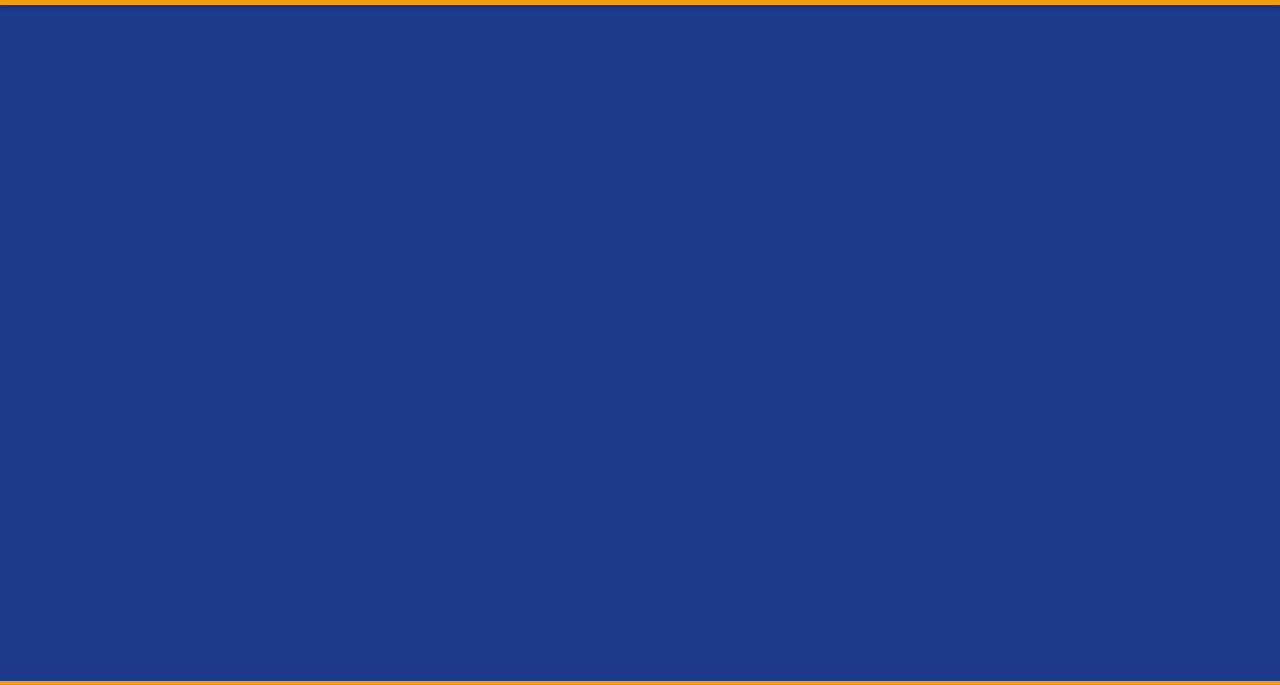
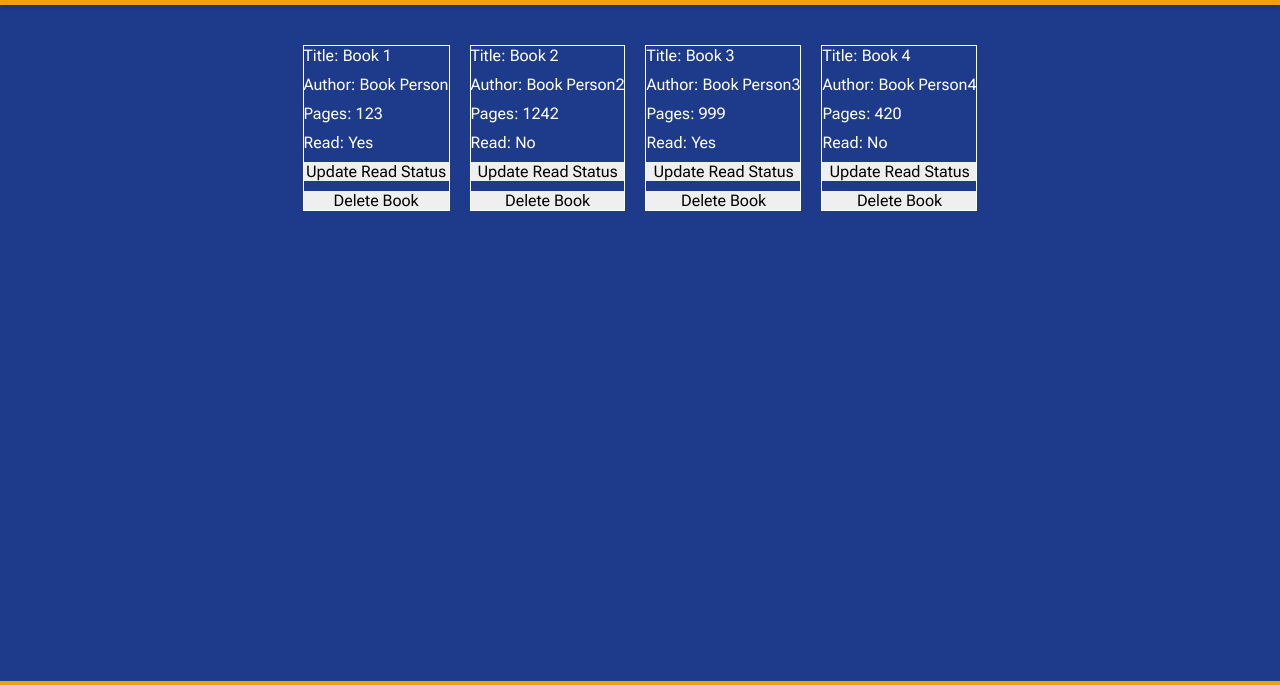
Before and after one commit to Nogiback/Book-Library, a plain HTML site: page index.html in a window 1280 px wide. Shown: the part 75-760 px from the top of the page. Drawn offline with nearby package versions, Linux system fonts and the light colour scheme.

Commit message:
created function that loops through book array and displays books on screen, added temp styling to book cards

```diff
--- a/script.js
+++ b/script.js
@@ -3,6 +3,10 @@
 const addBookBtn = document.getElementById('add-book');
 const addBookDialog = document.getElementById('container');
 const closeModal = document.getElementById('close-modal');
+const bookshelf = document.querySelector('.bookshelf');
+
+let library = JSON.parse(localStorage.getItem("books")) || [];
+
 
 addBookBtn.addEventListener('click', () => {
   addBookDialog.showModal();
@@ -10,15 +14,93 @@ addBookBtn.addEventListener('click', () => {
 
 closeModal.addEventListener('click', () => {
   addBookDialog.close();
-})
+});
 
-let library = JSON.parse(localStorage.getItem("books")) || [];
+// class Book {
+//   constructor(title, author, pages, read) {
+//     this.title = title;
+//     this.author = author;
+//     this.pages = pages;
+//     this.read = read;
+//   }
+// }
 
-class Book {
-  constructor(title, author, pages, read) {
-    this.title = title;
-    this.author = author;
-    this.pages = pages;
-    this.read = read;
+const books = [
+  {
+    title: 'Book 1',
+    author: 'Book Person',
+    pages: 123,
+    read: 'Yes'
+  },
+  {
+    title: 'Book 2',
+    author: 'Book Person2',
+    pages: 1242,
+    read: 'No'
+  },
+  {
+    title: 'Book 3',
+    author: 'Book Person3',
+    pages: 999,
+    read: 'Yes'
+  },
+  {
+    title: 'Book 4',
+    author: 'Book Person4',
+    pages: 420,
+    read: 'No'
   }
+];
+
+function displayBooks() {
+  books.forEach(function (book, i) {
+    let bookCard = document.createElement('div');
+    bookCard.classList.add('book');
+    // bookCard.setAttribute('data-index', `${i}`);
+
+    let titleLabel = document.createElement('h3');
+    titleLabel.textContent = `Title: ${book.title}`;
+
+    let authorLabel = document.createElement('h4');
+    authorLabel.textContent = `Author: ${book.author}`;
+
+    let pagesLabel = document.createElement('h4');
+    pagesLabel.textContent = `Pages: ${book.pages}`;
+
+    let readLabel = document.createElement('h4');
+    readLabel.textContent = `Read: ${book.read}`;
+
+    let updateButton = document.createElement('button');
+    updateButton.classList.add('update')
+    updateButton.textContent = 'Update Read Status';
+
+    let deleteButton = document.createElement('button');
+    deleteButton.classList.add('delete');
+    deleteButton.textContent = 'Delete Book';
+
+    bookCard.appendChild(titleLabel);
+    bookCard.appendChild(authorLabel);
+    bookCard.appendChild(pagesLabel);
+    bookCard.appendChild(readLabel);
+    bookCard.appendChild(updateButton);
+    bookCard.appendChild(deleteButton);
+    bookshelf.appendChild(bookCard);
+
+    updateButton.addEventListener('click', () => {
+      if (readLabel.textContent === `Read: Yes`) {
+        readLabel.textContent = 'Read: No';
+        book.read = 'No';
+      } else {
+        readLabel.textContent = 'Read: Yes';
+        book.read = 'Yes';
+      };
+    });
+
+    deleteButton.addEventListener('click', () => {
+      bookshelf.removeChild(bookCard);
+      books.splice(book, 1);
+    });
+  });
 }
+
+window.addEventListener("load", displayBooks);
--- a/styles.css
+++ b/styles.css
@@ -91,6 +91,7 @@ header > h1 {
   box-shadow: var(--shadow);
   border-radius: 10px;
   background-color: var(--orange);
+  border: 2px solid rgb(11, 22, 53);
 }
 
 #container h1 {
@@ -154,17 +155,38 @@ form {
   cursor: pointer;
 }
 
+.bookshelf {
+  display: flex;
+  flex-wrap: wrap;
+  margin-top: 100px;
+  padding: 20px;
+  gap: 20px;
+}
+
+.book {
+  border: 1px solid white;
+  display: flex;
+  flex-direction: column;
+  gap: 10px;
+}
+
+.book h3 {
+  color: white;
+}
+
+.book h4 {
+  color: white;
+}
 
 .footer {
   position: absolute;
   bottom: 0;
-  left: 0;
   display: flex;
   align-items: center;
   justify-content: center;
   gap: 10px;
-  width: 100vw;
-  padding: 10px;
+  width: 100%;
+  padding: 10px 0px;
   font-size: 20px;
   background: var(--orange);
 }
```
